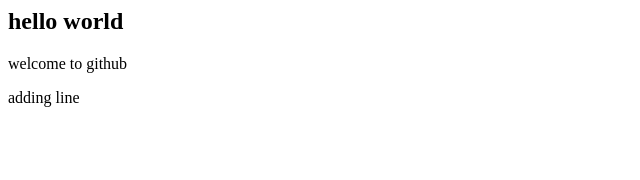
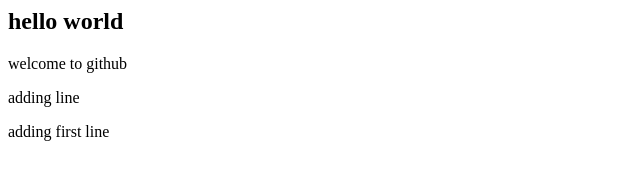
Before and after one commit to bhavyaramesh5122/project-third, a plain HTML site: page index.html in a window 1280 px wide. Shown: the whole page, without its empty margins (0-640 px from the left). Drawn offline with Linux system fonts and the light colour scheme.

Commit message:
added new line

```diff
--- a/index.html
+++ b/index.html
@@ -3,5 +3,6 @@
 <h2>hello world </h2>
 <p> welcome to github</p>
 <p> adding line </p>
+<p> adding first line</p>
 </body>
 </html>
```
